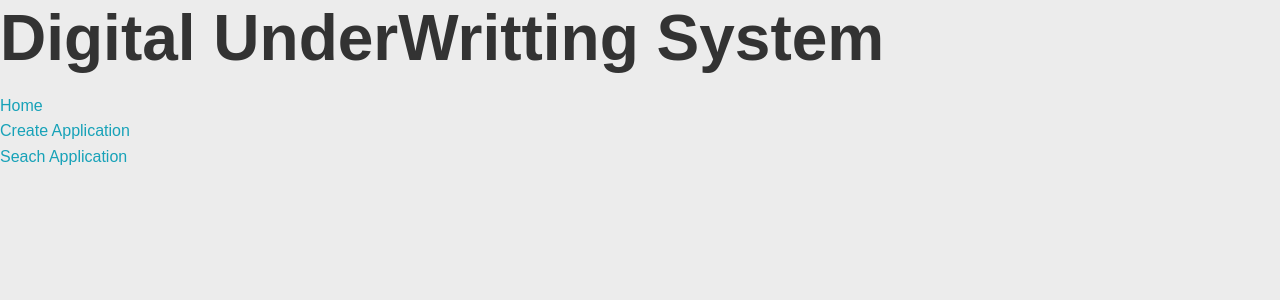
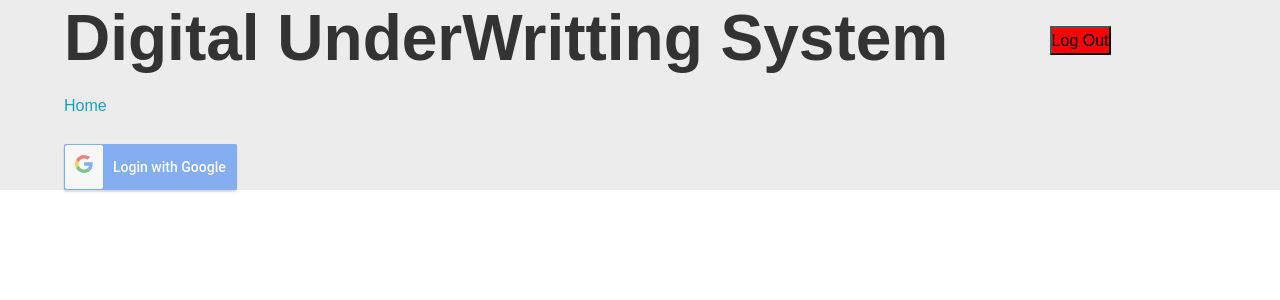
Before and after one commit to sathishstud1/Old-OnboardReact, a React (Create React App) app: page /login in a window 1280 px wide. Shown: the top 300 px of the page. Built offline with nearby package versions, Linux system fonts and the light colour scheme.

Commit message:
Goolge Login

```diff
--- a/package.json
+++ b/package.json
@@ -7,8 +7,11 @@
     "@testing-library/react": "^9.5.0",
     "@testing-library/user-event": "^7.2.1",
     "axios": "^0.19.2",
+    "gapi-script": "^1.0.2",
     "react": "^16.13.1",
     "react-dom": "^16.13.1",
+    "react-google-login": "^5.1.20",
+    "react-meta-tags": "^0.7.4",
     "react-redux": "^7.2.0",
     "react-router-dom": "^4.3.1",
     "react-scripts": "3.4.1",
--- a/src/App.css
+++ b/src/App.css
@@ -231,7 +231,6 @@ img {
   top: 0;
   left: 0;
   width: 100%;
-  height: 100%;
 }
 /* Forms */
 .form .form-group {
--- a/src/components/CustomerOnboard.js
+++ b/src/components/CustomerOnboard.js
@@ -7,6 +7,8 @@ import axios from 'axios';
 import ReactDOM from 'react-dom';
 import {withRouter} from 'react-router';
 import states from "../file/Dropdowns/states.json";
+import Header from './layout/Header';
+import LeftNav from './layout/LeftNav';
 
 class CustomerOnboard extends React.Component {
   constructor(props) {
@@ -197,9 +199,11 @@ class CustomerOnboard extends React.Component {
     }
 
     return (
-      <div style={{paddingLeft: 200}} key="personalDetails">
+      <div>
+        <Header/>
+        <LeftNav/>
         {tabs}
-        {items}
+        <div style={{paddingLeft: '16.5%'}}>{items} </div>
       </div>
 
     );
--- a/src/components/RouteCustomerOnboard.js
+++ b/src/components/RouteCustomerOnboard.js
@@ -3,7 +3,6 @@ import { withRouter } from "react-router";
 import axios from "axios";
 import customerOnboardJson from "../file/cutomerOnboard.json";
 import CustomerOnboard from "./CustomerOnboard";
-import { Link, Redirect } from "react-router-dom";
 
 class RouteCustomerOnboard extends React.Component {
   constructor(props) {
@@ -24,8 +23,10 @@ class RouteCustomerOnboard extends React.Component {
     return axios
       .get("http://localhost:8080/getJson/" + this.appId)
       .then((response) => {
-        this.json = response.data;
-        this.setState({ loading: false });
+        if(response.data.status){
+            this.json = JSON.parse(response.data.data);
+            this.setState({ loading: false });
+        }
       });
   }
 
@@ -35,27 +36,10 @@ class RouteCustomerOnboard extends React.Component {
       return <span>Loading....</span>;
     }
     return (
-      <div className='white-overlay'>
-        <h1 className='x-large'>Digital UnderWritting System</h1>
-        <div className='buttons'>
-          <nav style={{ width: "12%", float: "left" }}>
-            <ul>
-              <li>
-                <Link to='/home'>Home</Link>
-              </li>
-              <li>
-                <Link to='/newApplication'>Create Application</Link>
-              </li>
-              <li>
-                <Link to='/search'> Seach Application</Link>
-              </li>
-            </ul>
-          </nav>
-        </div>
-        <div>
-          <CustomerOnboard json={this.json} />
-        </div>
-      </div>
+    <div className='white-overlay'>
+
+      <CustomerOnboard json={this.json} />
+    </div>
     );
   }
 }
--- a/src/components/SearchApp.js
+++ b/src/components/SearchApp.js
@@ -4,7 +4,8 @@ import SearchAppjson from "../file/SearchApps.json";
 import FormModel from "./FormModel";
 import CreateTable from "./CreateTable";
 import axios from "axios";
-import { Link, Redirect } from "react-router-dom";
+import Header from './layout/Header';
+import LeftNav from './layout/LeftNav';
 
 class SearchApp extends React.Component {
   constructor(props) {
@@ -87,24 +88,10 @@ class SearchApp extends React.Component {
     });
     return (
       <div className='white-overlay'>
-        <h1 className='x-large'>Digital UnderWritting System</h1>
-        <div className='buttons'>
-          <nav style={{ width: "12%", float: "left" }}>
-            <ul>
-              <li>
-                <Link to='/home'>Home</Link>
-              </li>
-              <li>
-                <Link to='/newApplication'>Create Application</Link>
-              </li>
-              <li>
-                <Link to='/search'> Seach Application</Link>
-              </li>
-            </ul>
-          </nav>
-        </div>
+        <Header/>
+        <LeftNav/>
         <div style={{ paddingLeft: 200 }}>{items}</div>
-      </div>
+    </div>
     );
   }
 }
--- /dev/null
+++ b/src/components/layout/Dashboard.js
@@ -0,0 +1,19 @@
+import React from "react";
+import Header from './Header';
+import LeftNav from './LeftNav';
+
+class Dashboard extends React.Component {
+  constructor(props) {
+      super(props);
+  }
+
+  render() {
+    return (
+      <div className='white-overlay'>
+        <Header/>
+        <LeftNav/>
+    </div>
+    );
+  }
+}
+export default Dashboard;
--- /dev/null
+++ b/src/components/layout/Header.js
@@ -0,0 +1,43 @@
+import React from "react";
+import { gapi } from 'gapi-script';
+import {  Redirect } from "react-router-dom";
+
+class Header extends React.Component {
+    constructor(props) {
+        super(props);
+        this.state = {
+            redirect: false
+        };
+        global = this;
+    }
+
+    signOut =()=> {
+        var auth2 = gapi.auth2.getAuthInstance();
+        auth2.signOut().then(function () {
+          localStorage.removeItem('login_session_token');
+          global.setState({ redirect: true });
+        });
+    }
+
+    render() {
+        if (this.state.redirect) {
+            return <Redirect to='/' />;
+        }
+      return (
+        <div>
+        <head>
+            <script src="https://apis.google.com/js/platform.js" async defer></script>
+            <meta name="google-signin-client_id" content="1020592783279-dib7nfhpbecp4gluf277pkj072shfqaj.apps.googleusercontent.com"></meta>
+        </head>
+            <div>
+                <h1 className='x-large' style={{width: '80%',float: 'left'}}>Digital UnderWritting System</h1>
+                <button onClick={this.signOut}
+                        ref="signoutBtn"
+                        type="button"
+                        style={{margin: '2%',backgroundColor: 'red'}}>Log Out</button>
+            </div>
+        </div>
+      );
+    }
+  }
+  export default Header;
--- /dev/null
+++ b/src/components/layout/LeftNav.js
@@ -0,0 +1,27 @@
+import React from "react";
+import { Link } from "react-router-dom";
+
+class LeftNav extends React.Component {
+    constructor(props) {
+        super(props);
+    }
+
+    render() {
+
+      return (
+        <div className='buttons' style={{paddingLeft:'5%', paddingTop:'1%'}}>
+            <nav style={{ width: "12%", float: "left" }}>
+            <ul>
+                <li>
+                <Link to='/newApplication'>Create Application</Link>
+                </li>
+                <li>
+                <Link to='/search'> Seach Application</Link>
+                </li>
+            </ul>
+            </nav>
+        </div>
+      );
+    }
+  }
+  export default LeftNav;
--- a/src/components/layout/Login.js
+++ b/src/components/layout/Login.js
@@ -1,31 +1,73 @@
 import React from "react";
 import { Link, Redirect } from "react-router-dom";
+import axios from "axios";
+import GoogleLogin from 'react-google-login';
+import Header from './Header';
 
-const Login = ({ isAuthenticated }) => {
-  if (isAuthenticated) {
+class Login extends React.Component {
+    constructor(props) {
+        super(props);
+        this.state = {
+          isAuthenticated: false
+        };
+    }
+
+    onSignIn = (googleUser) =>{
+         var profile = googleUser.getBasicProfile();
+         //console.log('ID: ' + profile.getId());
+         //console.log('Name: ' + profile.getName());
+         //console.log('Image URL: ' + profile.getImageUrl());
+         //console.log('Email: ' + profile.getEmail());
+         //console.log('id_token: ' + googleUser.getAuthResponse().id_token);
+         localStorage.setItem('login_session_token', googleUser.getAuthResponse().id_token);
+
+        let postData = {
+          id_token: googleUser.getAuthResponse().id_token
+        };
+         axios.post('http://localhost:8080/login', postData)
+        .then(response => {
+          if(response.data.status){
+            this.setState({ isAuthenticated: true });
+          }
+        })
+        .catch(error => {
+          console.log(error);
+        });
+    }
+    onSignInFailure = ()=>{
+      alert('Login Failed');
+    }
+
+    render() {
+      if (this.state.isAuthenticated) {
         return <Redirect to='/dashboard' />;
       }
-
       return (
         <div className='white-overlay'>
-      <h1 className='x-large'>Digital UnderWritting System</h1>
+            <Header/>
             <div className='buttons'>
-        <nav style={{ width: "12%", float: "left" }}>
-          <ul>
+                <nav style={{ width: "25%", paddingLeft: '5%'}}>
+                  <ul style={{paddingBottom: '10%'}}>
                       <li>
                       <Link to='/home'>Home</Link>
                       </li>
-            <li>
-              <Link to='/newApplication'>Create Application</Link>
-            </li>
-            <li>
-              <Link to='/search'> Seach Application</Link>
-            </li>
+                  </ul>
+                  <ul>
+                  <GoogleLogin
+                      clientId="1020592783279-dib7nfhpbecp4gluf277pkj072shfqaj.apps.googleusercontent.com"
+                      buttonText="Login with Google"
+                      theme="dark"
+                      onSuccess={this.onSignIn}
+                      onFailure={this.onSignInFailure}
+                      cookiePolicy={'single_host_origin'}
+                      style={{paddingLeft: '5%'}}
+                    />
                     </ul>
                 </nav>
             </div>
+
         </div>
       );
-};
-
+    }
+  }
   export default Login;
--- a/src/components/routing/Routes.js
+++ b/src/components/routing/Routes.js
@@ -1,15 +1,17 @@
 import React from "react";
 import { Route, Switch } from "react-router-dom";
-import Login from "../layout/Login";
+import Dashboard from "../layout/Dashboard";
 import SearchApp from "../SearchApp";
 import RouteCustomerOnboard from "../RouteCustomerOnboard";
 import Landing from "../layout/Landing";
+import Login from "../layout/Login";
 
 const Routes = () => {
   return (
     <section className='container'>
       <Switch>
         <Route exact path='/' component={Landing} />
+        <Route exact path='/dashboard' component={Dashboard} />
         <Route exact path='/login' component={Login} />
         <Route exact path='/home' component={Landing} />
         <Route path='/newApplication' exact component={Pages} />
--- a/src/components/style.css
+++ b/src/components/style.css
@@ -66,6 +66,7 @@ img {
   font-size: 4rem;
   line-height: 1.2;
   margin-bottom: 1rem;
+  padding-left:5%;
 }
 
 .large {
```
Also changed, not shown: 1 other file (tests, documents, lock files or other folders). Lines whose indentation alone changed are shown as unchanged.
